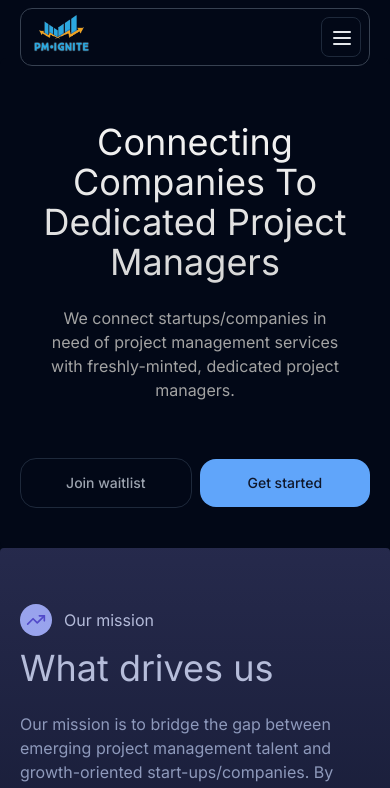
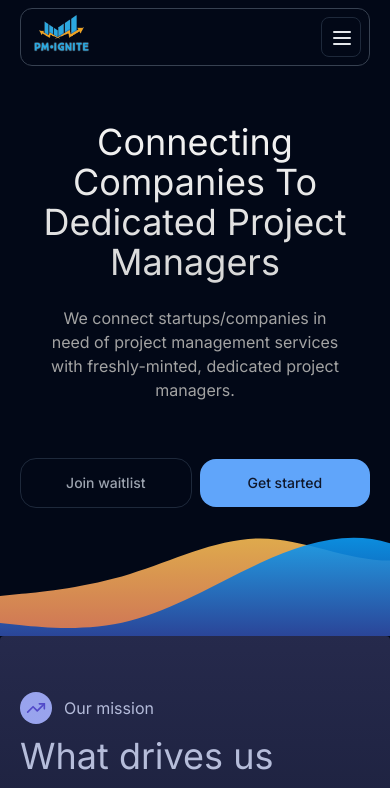
Before and after one commit to NureniJamiu/pmignite, a Next.js app: page / in a window 390 px wide. Shown: the top 788 px of the page. Built offline with nearby package versions, Linux system fonts and the light colour scheme.

Commit message:
add waves

```diff
--- a/src/components/custom/Header.tsx
+++ b/src/components/custom/Header.tsx
@@ -3,6 +3,9 @@ import React from "react";
 
 import { useScroll, useTransform } from "framer-motion";
 import { GoogleGeminiEffect } from "../ui/google-gemini-effect";
+import Image from "next/image";
+
+import WAVE_IMAGE from "@/images/wave.svg"
 
 
 const Header = () => {
@@ -20,7 +23,7 @@ const Header = () => {
 
     return (
         <div
-            className="dark:bg-background pb-10 md:h-[400vh] w-full rounded-md relative pt-16 md:pt-20 overflow-clip"
+            className="dark:bg-background pb-32 md:h-[400vh] w-full relative pt-16 md:pt-20 overflow-clip"
             ref={ref}
         >
             <GoogleGeminiEffect
@@ -32,6 +35,14 @@ const Header = () => {
                     pathLengthFifth,
                 ]}
             />
+            <div className="absolute bottom-0 left-0 md:hidden">
+                <Image
+                    src={WAVE_IMAGE}
+                    width={500}
+                    height={500}
+                    alt="Wave image"
+                />
+            </div>
         </div>
     );
 }
```
Also changed, not shown: src/images/wave.svg (added).
